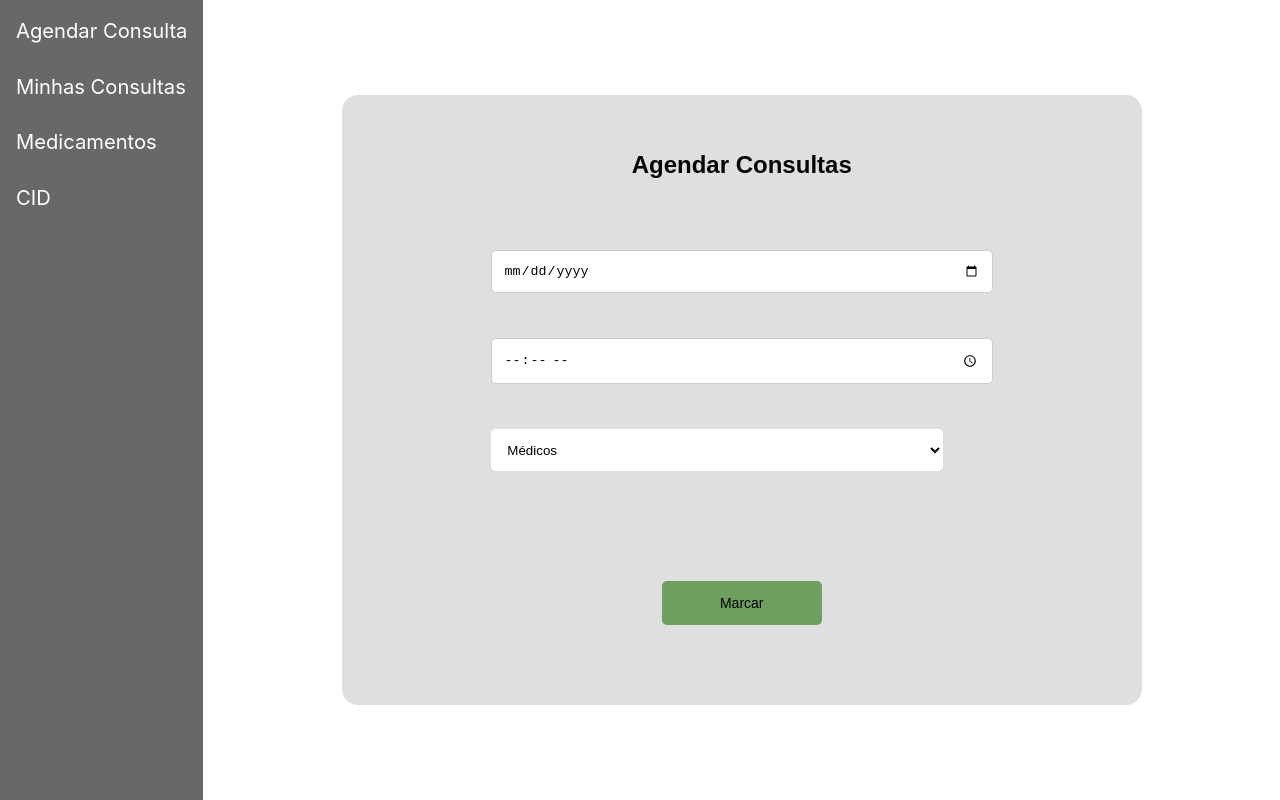
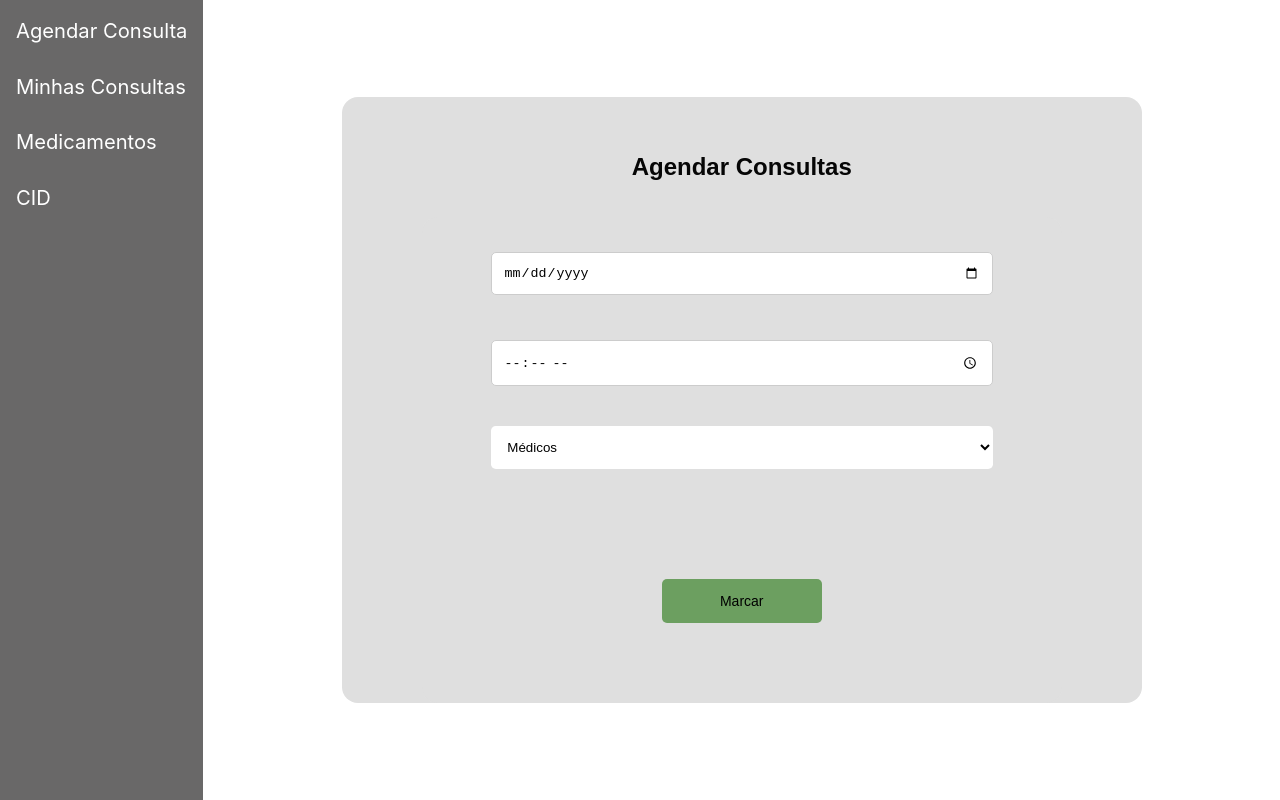
Before and after one commit to EriclysLuckas/A3DISTRIBUIDOS, a React (Vite) app in the folder a3distribuidos/: page / in a window 1280 px wide. Built offline with nearby package versions, Linux system fonts and the light colour scheme; data requests are answered from the project's data file.

Commit message:
Update ToMark.module.css

```diff
--- a/a3distribuidos/src/Pages/PagesUser/ToMark/ToMark.module.css
+++ b/a3distribuidos/src/Pages/PagesUser/ToMark/ToMark.module.css
@@ -58,10 +58,11 @@ input {
 
 .list{
     width: 31.4rem;
+    display: flex;
 }
 
 .box_list{
-    width: 10rem;
+    min-width: 100%;
     padding: 0.8rem;
     background-color: #fff;
     color: black;
```
